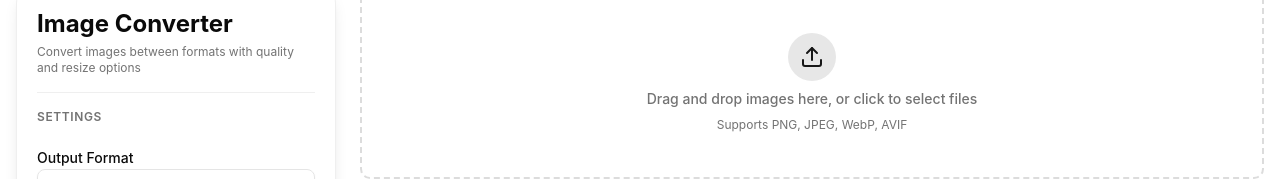
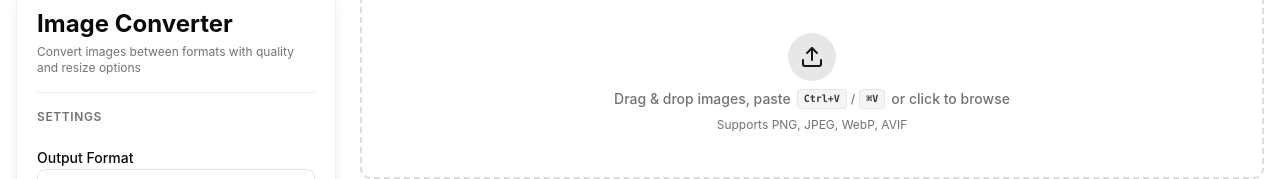
Before and after one commit to highnamee/img-tools, a React (Vite) app: page /converter in a window 1280 px wide. Shown: the part 118-297 px from the top of the page. Built offline with nearby package versions, Linux system fonts and the light colour scheme.

Commit message:
feat: add useClipboardPaste hook and clipboard image paste support with UI shortcut hints

```diff
--- a/src/components/ImageDropZone.tsx
+++ b/src/components/ImageDropZone.tsx
@@ -1,5 +1,6 @@
 import { useCallback, useState } from "react";
 
+import { useClipboardPaste } from "@/hooks/useClipboardPaste";
 import { ImageFile, createImageFile } from "@/services/imageService";
 import { cn } from "@/utils/css";
 
@@ -46,6 +47,11 @@ export function ImageDropZone({ onFilesAdded }: Readonly<ImageDropZoneProps>) {
     },
     [onFilesAdded]
   );
+
+  // Reusable clipboard paste hook
+  useClipboardPaste({
+    onImagesPasted: processAddedFiles,
+  });
 
   const handleDrop = useCallback(
     (e: React.DragEvent) => {
@@ -107,8 +113,18 @@ export function ImageDropZone({ onFilesAdded }: Readonly<ImageDropZoneProps>) {
             <line x1="12" y1="3" x2="12" y2="15" />
           </svg>
         </div>
-        <p className="text-muted-foreground text-sm font-medium">
-          Drag and drop images here, or click to select files
+        <p className="text-muted-foreground text-sm font-medium flex items-center flex-wrap justify-center gap-1.5">
+          <span>Drag & drop images, paste</span>
+          <span className="inline-flex items-center gap-1">
+            <kbd className="bg-muted text-foreground/80 border-border rounded border px-1.5 py-0.5 text-[10px] font-semibold">
+              Ctrl+V
+            </kbd>
+            <span className="text-xs">/</span>
+            <kbd className="bg-muted text-foreground/80 border-border rounded border px-1.5 py-0.5 text-[10px] font-semibold">
+              ⌘V
+            </kbd>
+          </span>
+          <span>or click to browse</span>
         </p>
         <p className="text-muted-foreground text-xs">Supports PNG, JPEG, WebP, AVIF</p>
       </label>
--- /dev/null
+++ b/src/hooks/useClipboardPaste.ts
@@ -0,0 +1,49 @@
+import { useEffect, useCallback } from "react";
+
+interface UseClipboardPasteOptions {
+  onImagesPasted: (files: File[]) => void;
+  enabled?: boolean;
+}
+
+/**
+ * Custom hook to listen for clipboard image paste events (Ctrl+V / Cmd+V).
+ */
+export function useClipboardPaste({ onImagesPasted, enabled = true }: UseClipboardPasteOptions) {
+  const handlePaste = useCallback(
+    (e: ClipboardEvent) => {
+      if (!enabled) return;
+
+      const clipboardFiles = Array.from(e.clipboardData?.files || []);
+      const imageFiles = clipboardFiles.filter((file) => file.type.startsWith("image/"));
+
+      // Also check clipboard items for screenshot/bitmap data
+      if (imageFiles.length === 0 && e.clipboardData?.items) {
+        const items = Array.from(e.clipboardData.items);
+        for (const item of items) {
+          if (item.type.startsWith("image/")) {
+            const file = item.getAsFile();
+            if (file) {
+              const ext = file.type.split("/")[1] || "png";
+              const namedFile = new File([file], `pasted-image-${Date.now()}.${ext}`, {
+                type: file.type,
+              });
+              imageFiles.push(namedFile);
+            }
+          }
+        }
+      }
+
+      if (imageFiles.length > 0) {
+        e.preventDefault();
+        onImagesPasted(imageFiles);
+      }
+    },
+    [enabled, onImagesPasted]
+  );
+
+  useEffect(() => {
+    if (!enabled) return;
+    window.addEventListener("paste", handlePaste);
+    return () => window.removeEventListener("paste", handlePaste);
+  }, [enabled, handlePaste]);
+}
```
